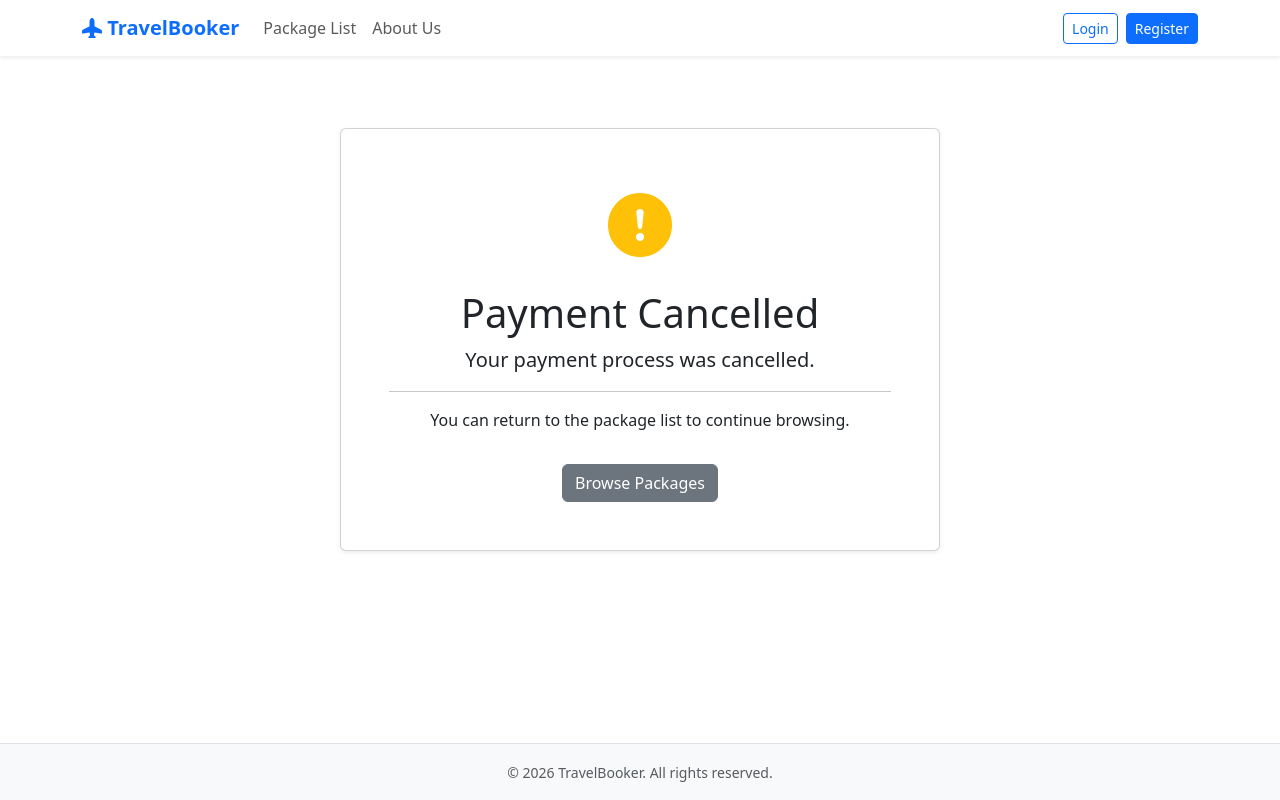
After one commit to salinajyakhwa/FYP, a Django app: page /payment-cancelled/ in a window 1280 px wide. The commit adds this page. Run offline with Django 5.2, Linux system fonts and the light colour scheme; parts of the project's set-up code (start-up, migrations or seed data) failed here and were passed over; some libraries are stand-ins or nearby versions.

Commit message:
Stripe payment integration

```diff
--- /dev/null
+++ b/main/templates/main/payment_cancelled.html
@@ -0,0 +1,33 @@
+{% extends 'base.html' %}
+
+{% block title %}
+Payment Cancelled
+{% endblock %}
+
+{% block content %}
+<div class="container text-center mt-5">
+    <div class="card shadow-sm mx-auto" style="max-width: 600px;">
+        <div class="card-body p-5">
+
+            <i class="bi bi-exclamation-circle-fill text-warning" style="font-size: 4rem;"></i>
+
+            <h1 class="mt-3">Payment Cancelled</h1>
+
+            <p class="lead">
+                Your payment process was cancelled.
+            </p>
+
+            <hr>
+
+            <p>
+                You can return to the package list to continue browsing.
+            </p>
+
+            <a href="{% url 'package_list' %}" class="btn btn-secondary mt-3">
+                Browse Packages
+            </a>
+
+        </div>
+    </div>
+</div>
+{% endblock %}
--- a/main/urls.py
+++ b/main/urls.py
@@ -17,7 +17,7 @@ urlpatterns = [
 
     # 4. PACKAGE DETAILS & BOOKING
     path('package/<int:package_id>/', views.package_detail, name='package_detail'),
-    path('book/<int:package_id>/', views.book_package, name='book_package'),
+
     path('my-bookings/', views.my_bookings, name='my_bookings'),
     path('package/<int:package_id>/add_review/', views.add_review, name='add_review'),
     path('booking/cancel/<int:booking_id>/', views.cancel_booking, name='cancel_booking'),
@@ -48,4 +48,8 @@ urlpatterns = [
     path('reset/<uidb64>/<token>/', auth_views.PasswordResetConfirmView.as_view(template_name='main/password_reset_confirm.html'), name='password_reset_confirm'),
     path('reset/done/', auth_views.PasswordResetCompleteView.as_view(template_name='main/password_reset_complete.html'), name='password_reset_complete'),
 
+    # 8 PAYMENT
+    path('create-checkout-session/<int:package_id>/', views.create_checkout_session, name='create_checkout_session'),
+    path('payment-success/', views.payment_success, name= 'payment_success'),
+    path('payment-cancelled/', views.payment_cancelled, name='payment_cancelled'),
 ]
--- a/main/views.py
+++ b/main/views.py
@@ -12,6 +12,9 @@ from django.utils.encoding import force_bytes, force_str
 from django.core.mail import EmailMessage
 from django.utils import timezone # Added this import
 from django.contrib.auth import get_user_model # Replaced direct User import
+import stripe
+from django.conf import settings
+from django.urls import reverse
 
 # Models
 from .models import TravelPackage, Booking, Review, UserProfile, Vendor
@@ -220,21 +223,7 @@ def my_bookings(request):
     bookings = Booking.objects.filter(user=request.user).select_related('package').order_by('-booking_date')
     return render(request, 'main/my_bookings.html', {'bookings': bookings})
 
-@login_required
-def book_package(request, package_id):
-    package = get_object_or_404(TravelPackage, pk=package_id)
 
-    # Logic to prevent double booking if needed
-    # ...
-
-    Booking.objects.create(
-        user=request.user,
-        package=package,
-        number_of_travelers=1, # Default to 1, ideally should come from a form
-        total_price=package.price
-    )
-    messages.success(request, f"Successfully booked {package.name}!")
-    return redirect('my_bookings')
 
 @login_required
 def cancel_booking(request, booking_id):
@@ -510,3 +499,101 @@ def update_vendor_status(request, vendor_id, new_status):
         else:
             messages.error(request, "Invalid status.")
     return redirect('manage_vendors')
+
+
+# ==========================================
+# 6. PAYMENT VIEWS
+# ==========================================
+
+@login_required
+def create_checkout_session(request, package_id):
+    """
+    Creates a Stripe Checkout session and redirects the user to the
+    Stripe-hosted payment page.
+    """
+    package = get_object_or_404(TravelPackage, pk=package_id)
+    stripe.api_key = settings.STRIPE_SECRET_KEY
+
+    # Define the URLs for success and cancellation
+    success_url = request.build_absolute_uri(
+        reverse('payment_success')
+    ) + '?session_id={CHECKOUT_SESSION_ID}'
+
+    cancel_url = request.build_absolute_uri(
+        reverse('payment_cancelled')
+    )
+
+    try:
+        # Create a new Checkout Session for the order
+        checkout_session = stripe.checkout.Session.create(
+            payment_method_types=['card'],
+            line_items=[{
+                'price_data': {
+                    'currency': 'usd',
+                    'product_data': {
+                        'name': package.name,
+                        'description': f"Travel Package by {package.vendor.name}",
+                    },
+                    # Stripe expects amount in cents
+                    'unit_amount': int(package.price * 100),
+                },
+                'quantity': 1,
+            }],
+            mode='payment',
+            success_url=success_url,
+            cancel_url=cancel_url,
+            customer_email=request.user.email,  # Pre-fill customer email
+        )
+
+        # Store package_id in session to retrieve after success
+        request.session['pending_booking_package_id'] = package.id
+
+        return redirect(checkout_session.url, code=303)
+
+    except Exception as e:
+        messages.error(
+            request,
+            f"Something went wrong with the payment process. Error: {e}"
+        )
+        return redirect('package_detail', package_id=package.id)
+
+
+def payment_success(request):
+    """
+    Handles successful payments. Creates the booking record and shows a
+    confirmation page.
+    """
+    package_id = request.session.get('pending_booking_package_id')
+
+    if not package_id:
+        messages.error(request, "Could not find a pending booking. Please try again.")
+        return redirect('package_list')
+
+    package = get_object_or_404(TravelPackage, pk=package_id)
+
+    # Create booking after successful payment
+    Booking.objects.create(
+        user=request.user,
+        package=package,
+        number_of_travelers=1,  # You can replace with form value later
+        total_price=package.price,
+        status='confirmed'
+    )
+
+    # Clear session variable
+    del request.session['pending_booking_package_id']
+
+    messages.success(request, f"Your booking for {package.name} is confirmed!")
+
+    return render(request, 'main/payment_success.html')
+
+
+def payment_cancelled(request):
+    """
+    Handles cancelled payments.
+    """
+    messages.warning(
+        request,
+        "Your payment was cancelled. You have not been charged."
+    )
+    return render(request, 'main/payment_cancelled.html')
```
Also changed, not shown: main/templates/main/package_detail.html (+5 -4 lines), main/templates/main/payment_success.html (added, +31 -0 lines), travel/settings.py (+10 -0 lines).
